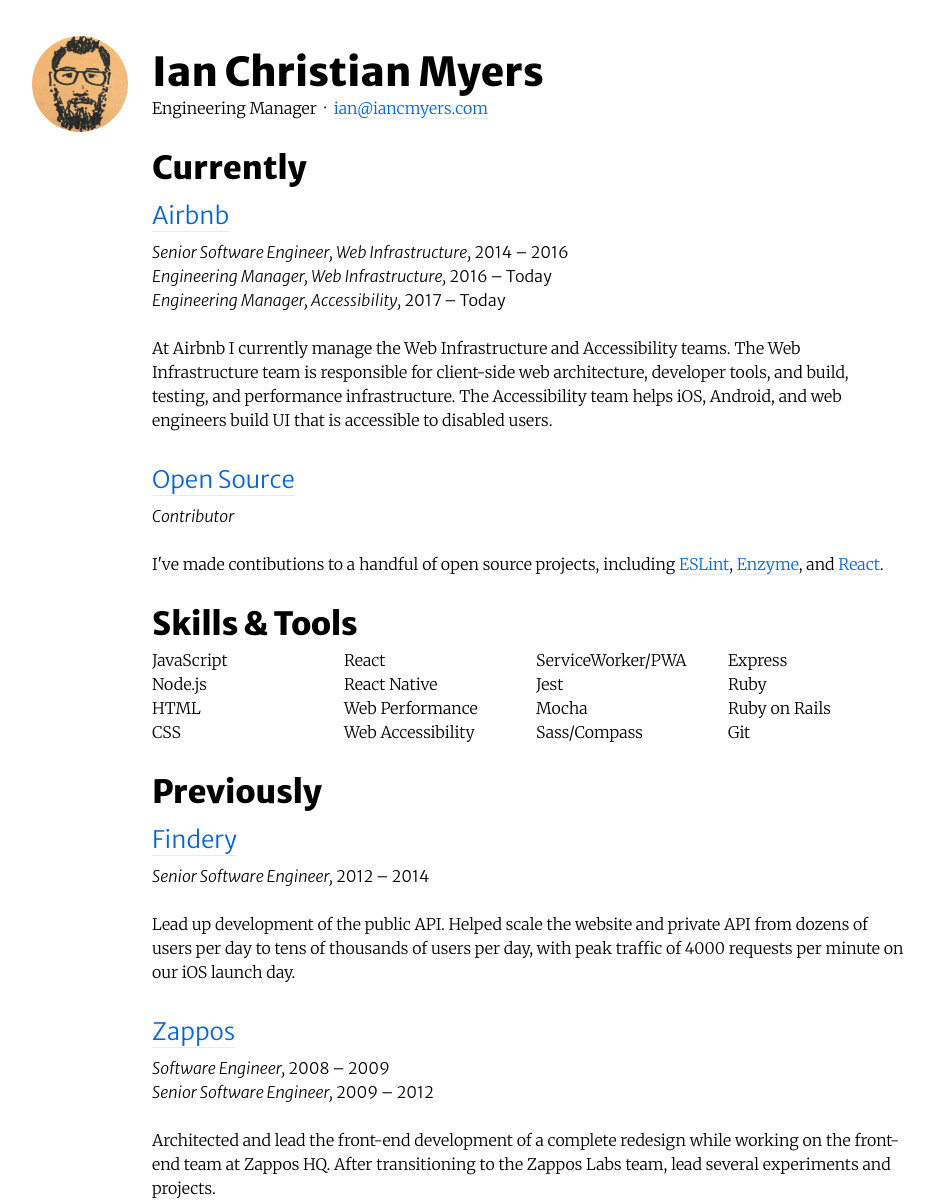
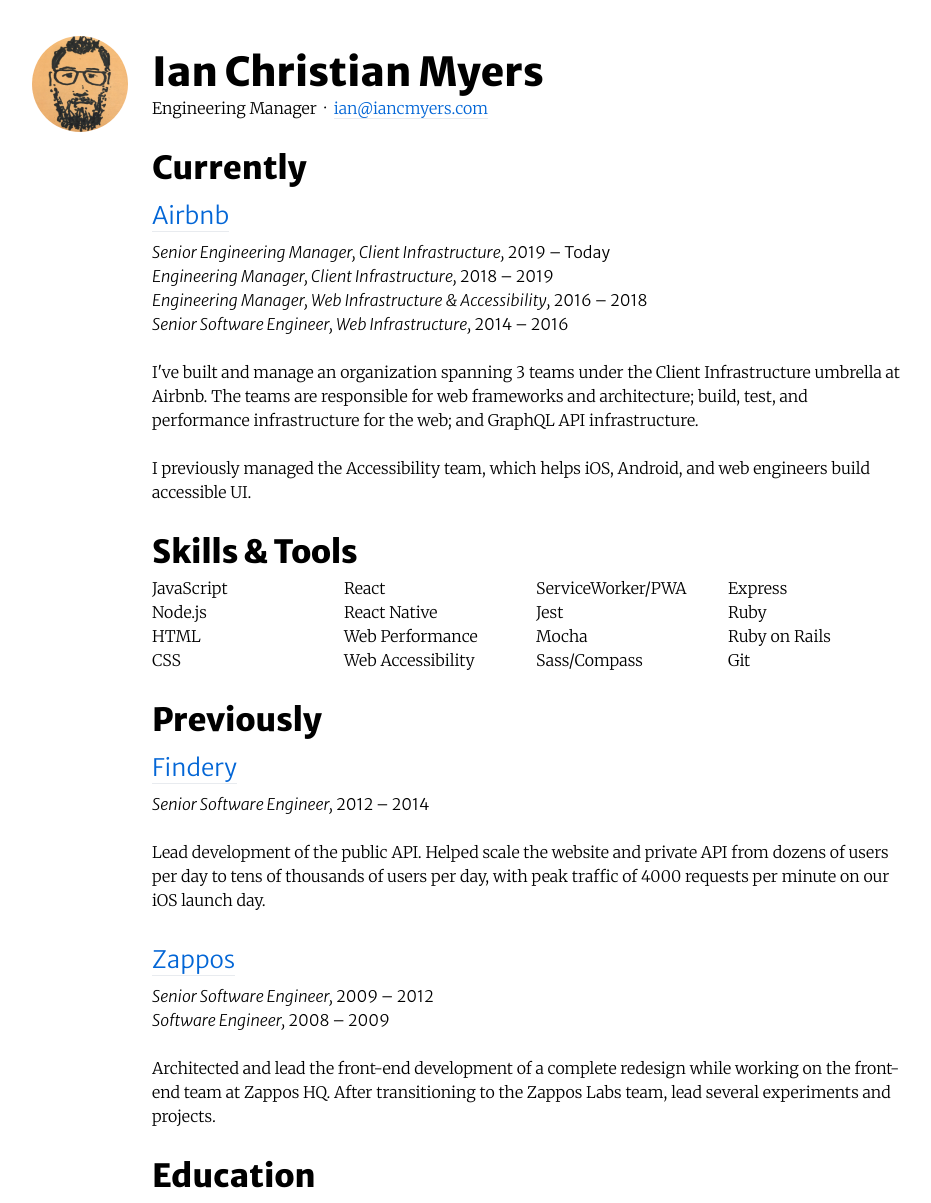
Before and after one commit to iancmyers/resume.iancmyers.com, a website built with Parcel: page index.html in a window 1280 px wide. Shown: the top 1203 px of the page, without its empty margins (112-1043 px from the left). Built offline with nearby package versions, Linux system fonts and the light colour scheme.

Commit message:
👨🏻‍💻 Update role

```diff
--- a/css/resume.css
+++ b/css/resume.css
@@ -199,3 +199,9 @@
     display: none;
   }
 }
+
+@media (prefers-dark-interface) {
+  body {
+    background-color: #000;
+  }
+}
--- a/index.html
+++ b/index.html
@@ -1,4 +1,4 @@
-<!doctype html>
+<!DOCTYPE html>
 <html lang="en">
   <head>
     <meta charset="utf-8" />
@@ -7,16 +7,18 @@
     <script async src="https://www.googletagmanager.com/gtag/js?id=UA-46661072-2"></script>
     <script>
       window.dataLayer = window.dataLayer || [];
-    function gtag() { dataLayer.push(arguments); }
+      function gtag() {
+        dataLayer.push(arguments);
+      }
       gtag('js', new Date());
 
       gtag('config', 'UA-46661072-2');
     </script>
 
-  <meta content="IE=edge,chrome=1" http-equiv="X-UA-Compatible">
-  <title>Ian Christian Myers, Engineer - R&eacute;sum&eacute;</title>
-  <meta name="viewport" content="width=device-width, initial-scale=1">
-  <meta name="description" content="Resumé of Ian Christian Myers, Engineer">
+    <meta content="IE=edge,chrome=1" http-equiv="X-UA-Compatible" />
+    <title>Ian Christian Myers, Engineer - Résumé</title>
+    <meta name="viewport" content="width=device-width, initial-scale=1" />
+    <meta name="description" content="Resumé of Ian Christian Myers, Engineer" />
 
     <link rel="icon" type="image/png" href="images/favicon.ico" />
 
@@ -24,7 +26,11 @@
     <link href="css/resume.css" rel="stylesheet" type="text/css" media="all" />
 
     <!-- 💅 -->
-  <link href='//fonts.googleapis.com/css?family=Merriweather:300|Merriweather+Sans:300italic,800,300' rel='stylesheet' type='text/css'>
+    <link
+      href="//fonts.googleapis.com/css?family=Merriweather:300|Merriweather+Sans:300italic,800,300"
+      rel="stylesheet"
+      type="text/css"
+    />
 
     <!-- 🕺 Un-comment the line below to show the vertical rhythm guide -->
     <!-- <link rel="stylesheet" href="//basehold.it/24"> -->
@@ -32,7 +38,6 @@
     <script async src="js/resume.js"></script>
   </head>
   <body>
-
     <article role="main">
       <!--
         This was drawn by Stephen Wyatt Bush during an Accessibilty Team offsite.
@@ -41,13 +46,16 @@
       -->
       <img
         src="images/icm-96w.png"
-      srcset="images/icm-96w.png 1x,
+        srcset="
+          images/icm-96w.png  1x,
           images/icm-192w.png 2x,
           images/icm-288w.png 3x,
           images/icm-384w.png 4x,
-              images/icm-480w.png 5x"
+          images/icm-480w.png 5x
+        "
         class="icm"
-      alt="Drawing of Ian Christian Myers" />
+        alt="Drawing of Ian Christian Myers"
+      />
 
       <header>
         <h1>Ian Christian Myers</h1>
@@ -64,16 +72,21 @@
         <h2>Currently</h2>
 
         <h3><a href="https://www.airbnb.com/">Airbnb</a></h3>
+        <h4>Senior Engineering Manager, Client Infrastructure, <span>2019 &ndash; Today</span></h4>
+        <h4>Engineering Manager, Client Infrastructure, <span>2018 &ndash; 2019</span></h4>
+        <h4>Engineering Manager, Web Infrastructure & Accessibility, <span>2016 &ndash; 2018</span></h4>
         <h4>Senior Software Engineer, Web Infrastructure, <span>2014 &ndash; 2016</span></h4>
-      <h4>Engineering Manager, Web Infrastructure, <span>2016 &ndash; Today</span></h4>
-      <h4>Engineering Manager, Accessibility, <span>2017 &ndash; Today</span></h4>
 
-      <p>At Airbnb I currently manage the Web Infrastructure and Accessibility teams. The Web Infrastructure team is responsible for client-side web architecture, developer tools, and build, testing, and performance infrastructure. The Accessibility team helps iOS, Android, and web engineers build UI that is accessible to disabled users.</p>
+        <p>
+          I've built and manage an organization spanning 3 teams under the Client Infrastructure
+          umbrella at Airbnb. The teams are responsible for web frameworks and architecture; build,
+          test, and performance infrastructure for the web; and GraphQL API infrastructure.
+        </p>
 
-      <h3><a href="https://github.com/iancmyers">Open Source</a></h3>
-      <h4>Contributor</h4>
-
-      <p>I've made contibutions to a handful of open source projects, including <a href="https://github.com/eslint/eslint/pulls?utf8=%E2%9C%93&q=is%3Apr%20author%3Aiancmyers">ESLint</a>, <a href="https://github.com/airbnb/enzyme/pulls?utf8=%E2%9C%93&q=is%3Apr%20author%3Aiancmyers">Enzyme</a>, and <a href="https://github.com/facebook/react/pulls?utf8=%E2%9C%93&q=is%3Apr%20author%3Aiancmyers">React</a>.</p>
+        <p>
+          I previously managed the Accessibility team, which helps iOS, Android, and web engineers
+          build accessible UI.
+        </p>
       </section>
 
       <section>
@@ -105,13 +118,21 @@
         <h3><a href="https://findery.com">Findery</a></h3>
         <h4>Senior Software Engineer, <span>2012 &ndash; 2014</span></h4>
 
-      <p>Lead up development of the public API. Helped scale the website and private API from dozens of users per day to tens of thousands of users per day, with peak traffic of 4000 requests per minute on our iOS launch day.</p>
+        <p>
+          Lead development of the public API. Helped scale the website and private API from dozens
+          of users per day to tens of thousands of users per day, with peak traffic of 4000 requests
+          per minute on our iOS launch day.
+        </p>
 
         <h3><a href="http://zappos.com">Zappos</a></h3>
+        <h4>Senior Software Engineer, <span>2009 &ndash; 2012</span></h4>
         <h4>Software Engineer, <span>2008 &ndash; 2009</span></h4>
-      <h4>Senior Software Engineer, <span>2009 &ndash; 2012</span></h4>
 
-      <p>Architected and lead the front-end development of a complete redesign while working on the front-end team at Zappos HQ. After transitioning to the Zappos Labs team, lead several experiments and projects.</p>
+        <p>
+          Architected and lead the front-end development of a complete redesign while working on the
+          front-end team at Zappos HQ. After transitioning to the Zappos Labs team, lead several
+          experiments and projects.
+        </p>
       </section>
 
       <section>
@@ -120,13 +141,24 @@
         <h3><a href="https://www.ucsc.edu/">University of California, Santa Cruz</a></h3>
         <h4>BA, Politics, <span>2008</span></h4>
 
-      <p>While studying Politics at UCSC I also made time for a number of Computer Science and Computer Engineering courses. I was a Research Assistant in the Computer Science department and guest lectured for a course called From Software Innovation to Social Enterpreneurship.</p>
+        <p>
+          While studying Politics at UCSC I also made time for a number of Computer Science and
+          Computer Engineering courses. I was a Research Assistant in the Computer Science
+          department and guest lectured for a course called From Software Innovation to Social
+          Enterpreneurship.
+        </p>
       </section>
 
       <footer>
-      <p>You can find me on <a href="https://twitter.com/iancmyers">Twitter</a> (but you should remember that I studied Politics). <br/>You can find the full source for this r&eacute;sum&eacute; on GitHub at <a href="https://github.com/iancmyers/resume.iancmyers.com">iancmyers/resume.iancmyers.com</a>.</p>
+        <p>
+          You can find me on <a href="https://twitter.com/iancmyers">Twitter</a> (but you should
+          remember that I studied Politics). <br />You can find the full source for this
+          r&eacute;sum&eacute; on GitHub at
+          <a href="https://github.com/iancmyers/resume.iancmyers.com"
+            >iancmyers/resume.iancmyers.com</a
+          >.
+        </p>
       </footer>
     </article>
-
   </body>
 </html>
```
Also changed, not shown: package.json (+4 -5 lines), dist/index.html, dist/service-worker.js, 10 other files. Lines whose indentation alone changed are shown as unchanged.
